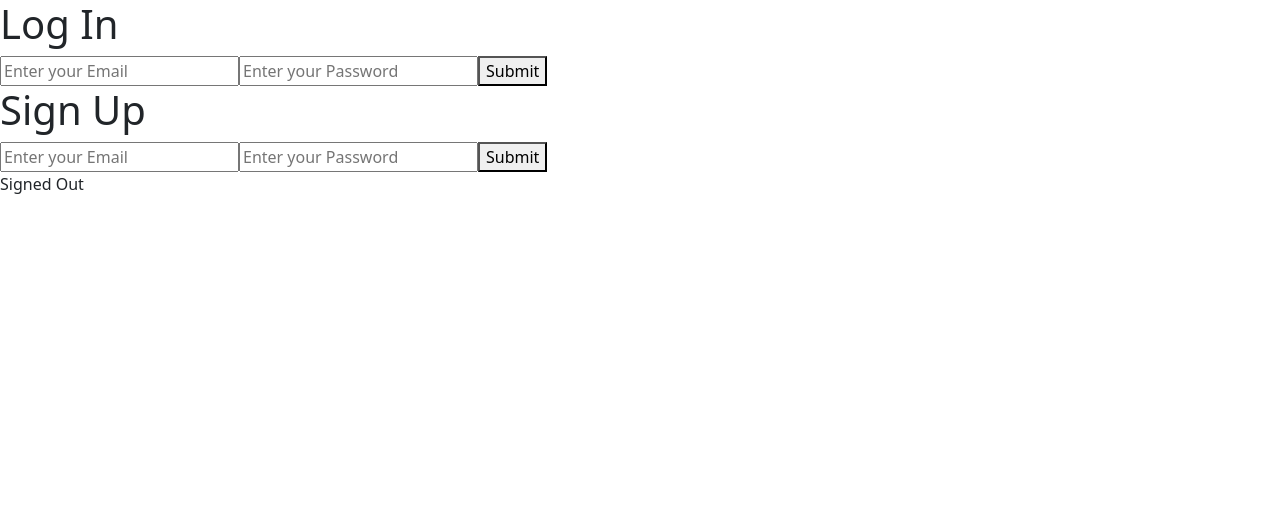
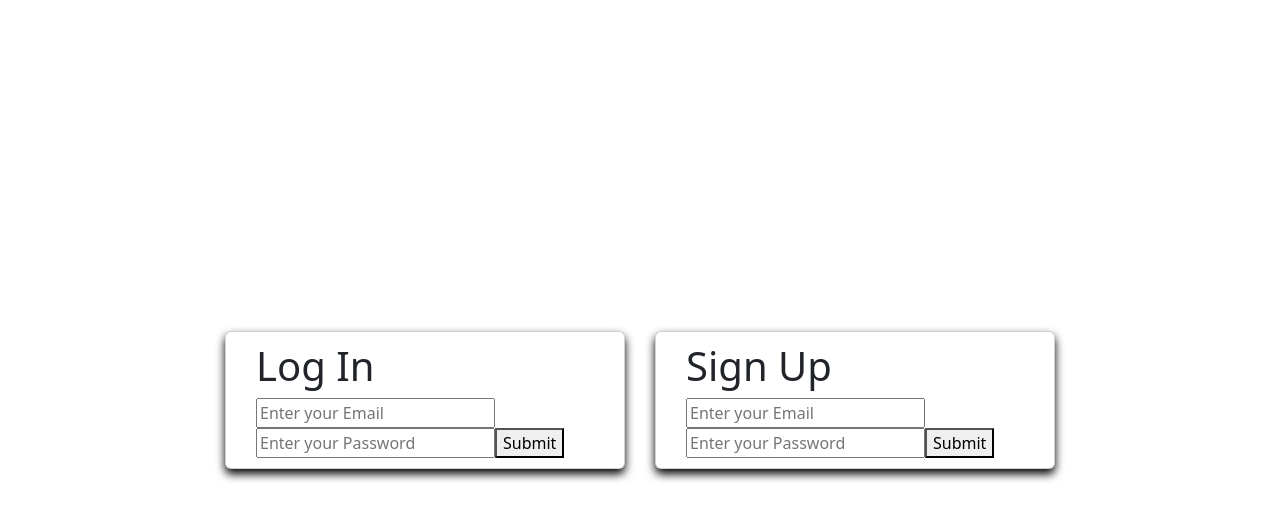
Before and after one commit to hrishikesh8904/miniproject, a React (Create React App) app: page / in a window 1280 px wide. Shown: the top 520 px of the page. Built offline with nearby package versions, Linux system fonts and the light colour scheme; no server answers.

Commit message:
modified:   src/App.js 	modified:   src/Navbarcmp.jsx 	deleted:    src/components/AuthDetails.jsx 	modified:   src/components/Findhelp.jsx 	modified:   src/components/auth/SignIn.jsx 	modified:   src/components/auth/SignUp.jsx 	modified:   src/index.css

```diff
--- a/src/App.js
+++ b/src/App.js
@@ -5,7 +5,6 @@ import Findhelp from "./components/Findhelp";
 import { BrowserRouter, Routes, Route } from "react-router-dom";
 import SignIn from "./components/auth/SignIn";
 import SignUp from "./components/auth/SignUp";
-import AuthDetails from "./components/AuthDetails";
 import "../node_modules/bootstrap/dist/css/bootstrap.min.css";
 function App() {
   return (
@@ -15,10 +14,9 @@ function App() {
           <Route
             path="/"
             element={
-              <div>
+              <div className="signincontainer">
                 <SignIn />
                 <SignUp />
-                <AuthDetails />
               </div>
             }
           />
--- a/src/Navbarcmp.jsx
+++ b/src/Navbarcmp.jsx
@@ -19,7 +19,7 @@ function Navbarcmp(props) {
   }
   return (
     <div className="topnav">
-      <a className={home} href="/">
+      <a className={home} href="/Home">
         Home
       </a>
       <a className={findhelp} href="Findhelp">
@@ -31,6 +31,7 @@ function Navbarcmp(props) {
       <a className={articles} href="Articles">
         Articles
       </a>
+      <a href="/">SignOut</a>
     </div>
   );
 }
--- a/src/components/AuthDetails.jsx
+++ /dev/null
@@ -1,37 +0,0 @@
-import React, { useEffect, useState } from "react";
-import { auth } from "../firebase";
-import { onAuthStateChanged, signOut } from "firebase/auth";
-
-function AuthDetails() {
-  const [authUser, setAuthUser] = useState(null);
-  useEffect(() => {
-    const listen = onAuthStateChanged(auth, (user) => {
-      if (user) {
-        setAuthUser(user);
-      } else {
-        setAuthUser(null);
-      }
-    });
-    return () => {
-      listen();
-    };
-  }, []);
-  function userSignOut() {
-    signOut(auth).then(() => {
-      console.log("Signed out Successfully");
-    });
-  }
-  return (
-    <div>
-      {authUser ? (
-        <div>
-          <p>Signed In</p>
-          <button onClick={userSignOut}>SignOut</button>
-        </div>
-      ) : (
-        <p>Signed Out</p>
-      )}
-    </div>
-  );
-}
-export default AuthDetails;
--- a/src/components/Findhelp.jsx
+++ b/src/components/Findhelp.jsx
@@ -4,8 +4,8 @@ import Footer from "../Footer";
 import Tiles from "./Tiles";
 import Psych from "./Psych";
 
-function createCard(Psychterm){
-  return(
+function createCard(Psychterm) {
+  return (
     <Tiles
       key={Psychterm.id}
       img={Psychterm.img}
@@ -19,7 +19,7 @@ function createCard(Psychterm){
 function Findhelp() {
   return (
     <div>
-      <Navbar />
+      <Navbar active="findhelp" />
       <div className="findhelp-one">
         <img src="counseller2.jpg" alt="" />
         <h1>We are here to Help</h1>
@@ -36,11 +36,9 @@ function Findhelp() {
         <h2>Choose the right mental health coach for you</h2>
       </div>
       <div className="findhelp-three">
-        <div className="findhelp-three-1">
-          {Psych.map(createCard)}
+        <div className="findhelp-three-1">{Psych.map(createCard)}</div>
       </div>
-      </div>
-      <Footer/>
+      <Footer />
     </div>
   );
 }
--- a/src/components/auth/SignIn.jsx
+++ b/src/components/auth/SignIn.jsx
@@ -2,6 +2,7 @@ import React, { useState } from "react";
 import { auth } from "../../firebase";
 import { signInWithEmailAndPassword } from "firebase/auth";
 import { useNavigate } from "react-router-dom";
+import "../../index.css";
 function SignIn() {
   const history = useNavigate();
   const [email, setEmail] = useState("");
@@ -20,7 +21,7 @@ function SignIn() {
     });
   }
   return (
-    <div>
+    <div className="card">
       <form onSubmit={signIn}>
         <h1>Log In</h1>
         <input
--- a/src/components/auth/SignUp.jsx
+++ b/src/components/auth/SignUp.jsx
@@ -1,36 +1,59 @@
-import React, { useState } from "react";
+import React, { useState, useEffect } from "react";
 import { auth } from "../../firebase";
 import { createUserWithEmailAndPassword } from "firebase/auth";
+import "../../index.css";
 function SignUp() {
   const [email, setEmail] = useState("");
   const [password, setPassword] = useState("");
+  const [userCredential, setUserCredential] = useState(null); // Add userCredential state
+
   function emailHandler(event) {
     setEmail(event.target.value);
   }
   function passwordHandler(event) {
     setPassword(event.target.value);
   }
+
+  useEffect(() => {
+    if (userCredential) {
+      setEmail("");
+      setPassword("");
+    }
+  }, [userCredential]);
+
   function signUp(event) {
     event.preventDefault();
     createUserWithEmailAndPassword(auth, email, password).then(
       (userCredential) => {
-        console.log(userCredential);
+        setUserCredential(userCredential);
+        document.getElementById("EmailBox").value = "";
+        document.getElementById("PassBox").value = "";
       }
     );
   }
+
+  useEffect(() => {
+    if (userCredential) {
+      setEmail("");
+      setPassword("");
+    }
+  }, [userCredential]);
+
   return (
-    <div>
+    <div className="card">
       <form onSubmit={signUp}>
         <h1>Sign Up</h1>
         <input
           type="email"
           placeholder="Enter your Email"
           onChange={emailHandler}
+          id="EmailBox"
         />
         <input
           type="password"
           placeholder="Enter your Password"
           onChange={passwordHandler}
+          id="PassBox"
         />
         <button type="submit">Submit</button>
       </form>
--- a/src/index.css
+++ b/src/index.css
@@ -261,3 +261,20 @@ code {
 .Tiles-one {
   padding: 40px;
 }
+
+.signincontainer {
+  height: 100vh;
+  width: 100%;
+  display: flex;
+  justify-content: center;
+  align-items: center;
+  gap: 30px;
+}
+.card {
+  border-radius: 10px;
+  box-shadow: 0 5px 10px 0 black;
+  width: 400px;
+  padding: 10px 30px;
+  display: flex;
+  justify-content: center;
+}
```
Lines whose indentation alone changed are shown as unchanged.
